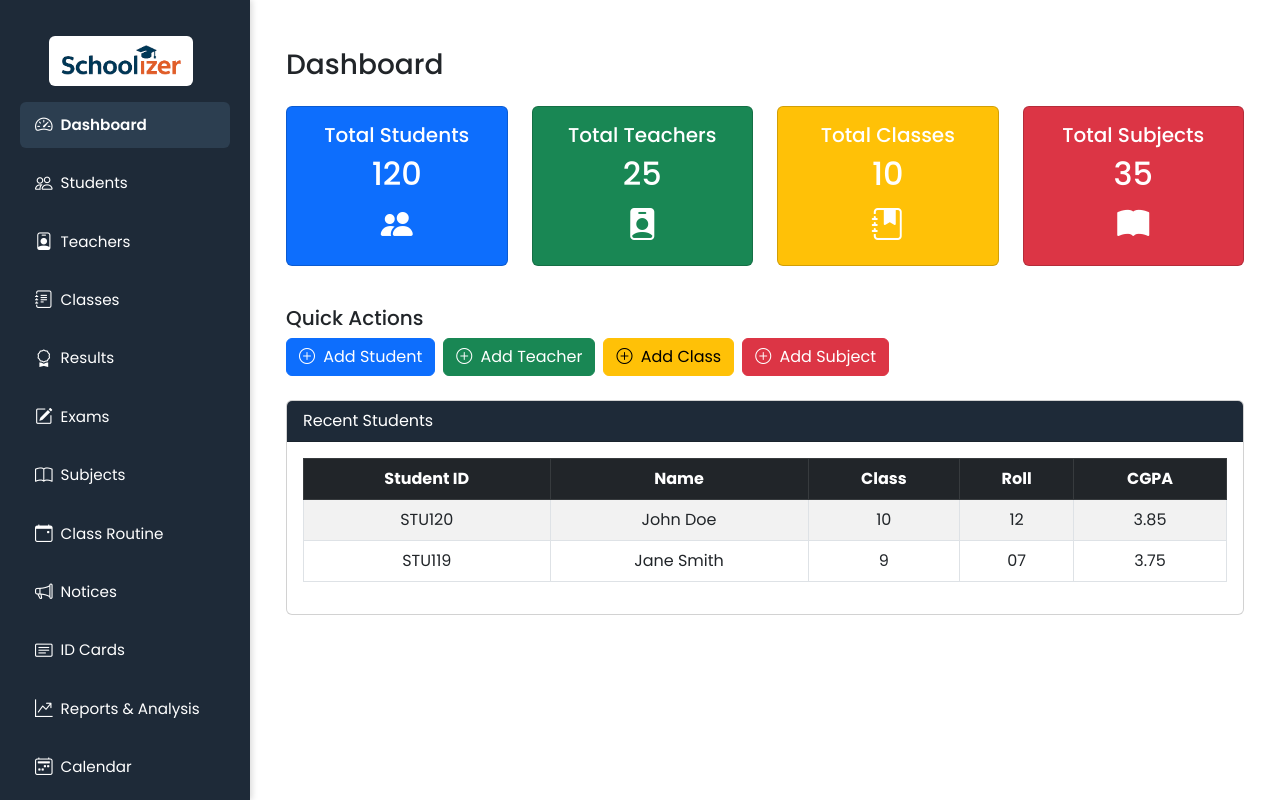
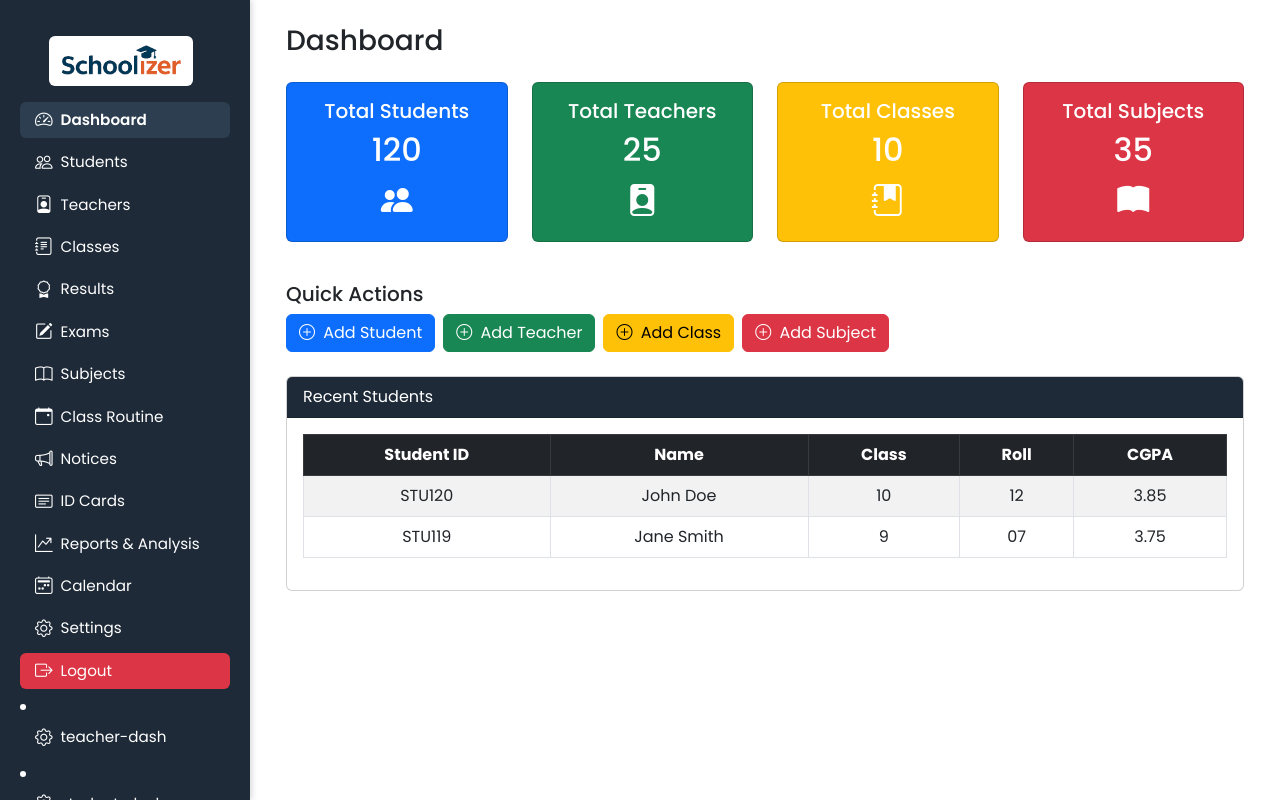
Before and after one commit to SalmanFarshe/schoolizer, a PHP site: page /dashboard.php in a window 1280 px wide. Run offline with PHP 8.4, Linux system fonts and the light colour scheme; some web fonts are replaced.

Commit message:
edits ok

```diff
--- a/assets/css/sidebar.css
+++ b/assets/css/sidebar.css
@@ -13,13 +13,13 @@
 }
 
 .sidebar .nav-item {
-    margin-bottom: 12px;
+    margin-bottom: 6px;
 }
 
 .sidebar .nav-link {
     color: var(--text-color);
     font-size: 0.95rem;
-    padding: 10px 15px;
+    padding: 5px 15px;
     border-radius: 6px;
     display: flex;
     align-items: center;
--- a/includes/link.php
+++ b/includes/link.php
@@ -8,4 +8,4 @@
 <link href="<?php echo BASE_URLS; ?>/assets/css/bootstrap.min.css" rel="stylesheet">
 <link href="<?php echo BASE_URLS; ?>/assets/css/bootstrap-icons.css" rel="stylesheet">
 <link href="<?php echo BASE_URLS; ?>/assets/css/style.css" rel="stylesheet">
-<?php print_r($base_url); ?>
+<?php # print_r($base_url); ?>
```
